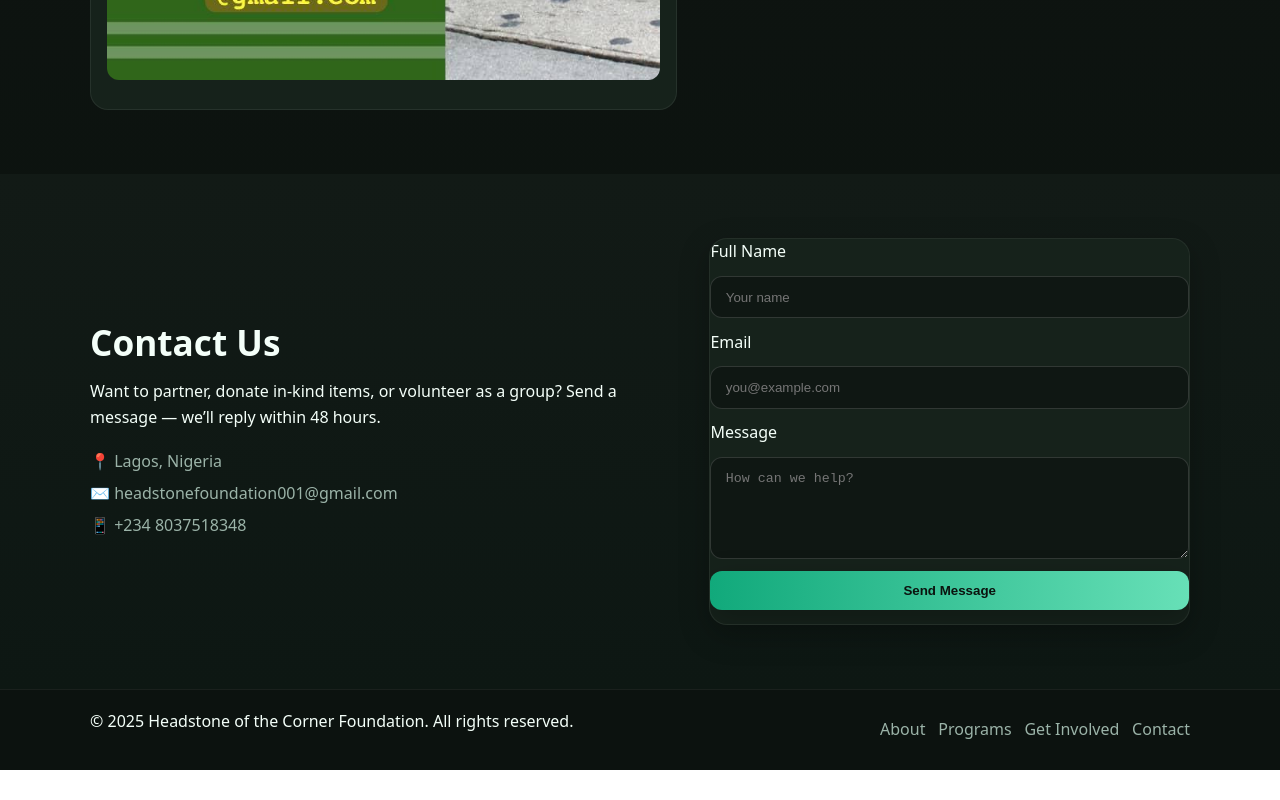
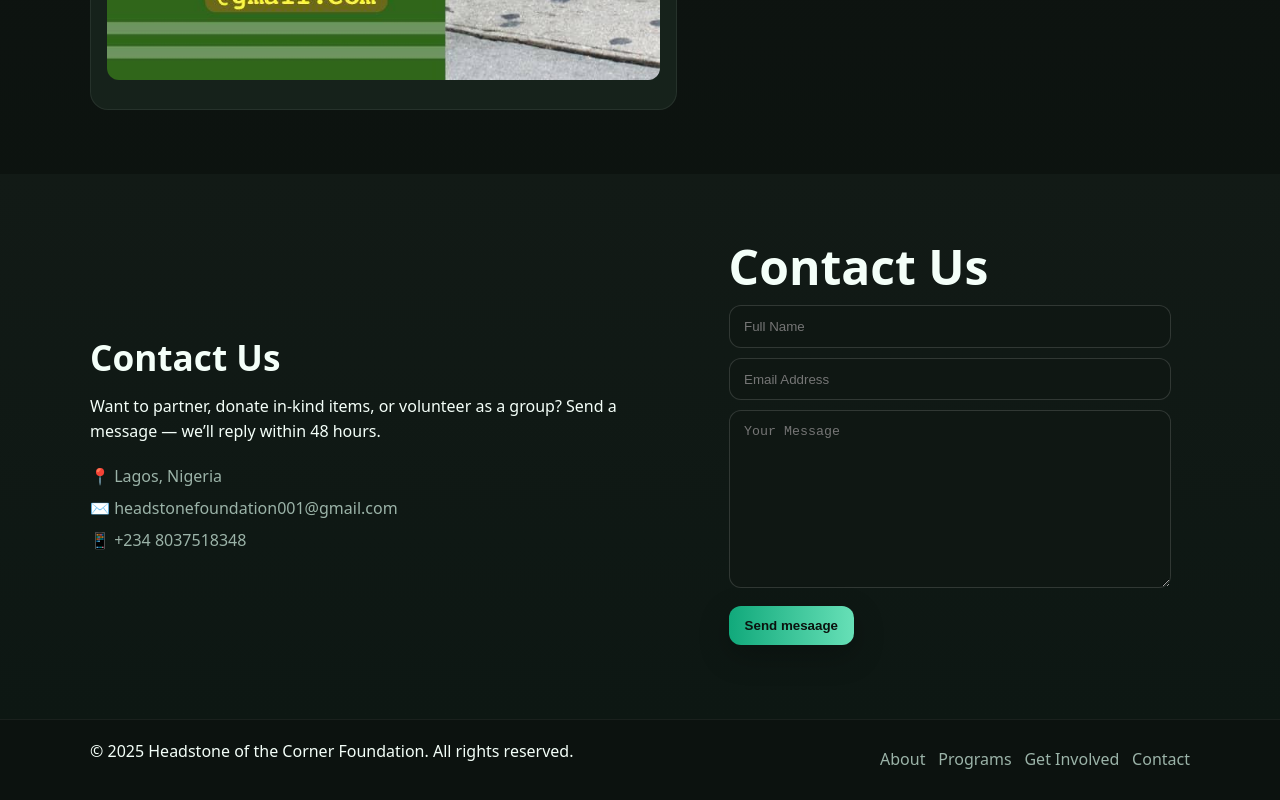
Before and after one commit to AthonysWorld/Headstone-of-the-Corner-Foundation, a plain HTML site: page index.html in a window 1280 px wide. Shown: the part 8225-9025 px from the top of the page. Before the commit the page ends 8995 px from the top, so only its background shows below. Drawn offline with nearby package versions, Linux system fonts and the light colour scheme.

Commit message:
Add files via upload

```diff
--- a/index.html
+++ b/index.html
@@ -324,44 +324,60 @@
             </ul>
           </div>
 
+          <div class="container">
+            <h1>Contact Us</h1>
             <form
-            data-aos="fade-up"
-            id="contactForm"
-            class="form card"
-            novalidate
+              target="_blank"
+              action="https://formsubmit.co/headstonefoundation001@gmail.com"
+              method="POST"
             >
-            <label for="name">Full Name</label>
+              <div class="form-group">
+                <div class="form-row">
+                  <div class="col pad">
                     <input
-              id="name"
+                      type="text"
                       name="name"
-              type="text"
-              placeholder="Your name"
+                      class="form-control"
+                      placeholder="Full Name"
                       required
                     />
-            <label for="email">Email</label>
+                  </div>
+                  <div class="col pad">
                     <input
-              id="email"
+                      type="email"
                       name="email"
-              type="email"
-              placeholder="you@example.com"
+                      class="form-control"
+                      placeholder="Email Address"
                       required
                     />
-            <label for="message">Message</label>
+                  </div>
+                </div>
+              </div>
+              <div class="form-group pad">
                 <textarea
-              id="message"
+                  placeholder="Your Message"
+                  class="form-control"
                   name="message"
-              rows="5"
-              placeholder="How can we help?"
+                  rows="10"
                   required
                 ></textarea>
-            <button class="btn" type="submit">Send Message</button>
-            <p
-              class="form-note"
-              id="formNote"
-              role="status"
-              aria-live="polite"
-            ></p>
+              </div>
+
+              <!-- Optional: hidden fields for better handling -->
+              <input type="hidden" name="_captcha" value="false" />
+              <!-- disables captcha -->
+              <input
+                type="hidden"
+                name="_next"
+                value="https://yourwebsite.com/thank-you.html"
+              />
+              <!-- redirect after submit -->
+
+              <button type="submit" class="btn btn-lg btn-dark btn-block pad">
+                Send mesaage
+              </button>
             </form>
+          </div>
         </div>
       </section>
     </main>
--- a/styles.css
+++ b/styles.css
@@ -349,7 +349,9 @@ h3 {
   outline: 2px solid var(--brand);
   border-color: transparent;
 }
-
+.pad {
+  margin-bottom: 10px;
+}
 /* Forms */
 .form {
   display: grid;
```
Lines whose indentation alone changed are shown as unchanged.
